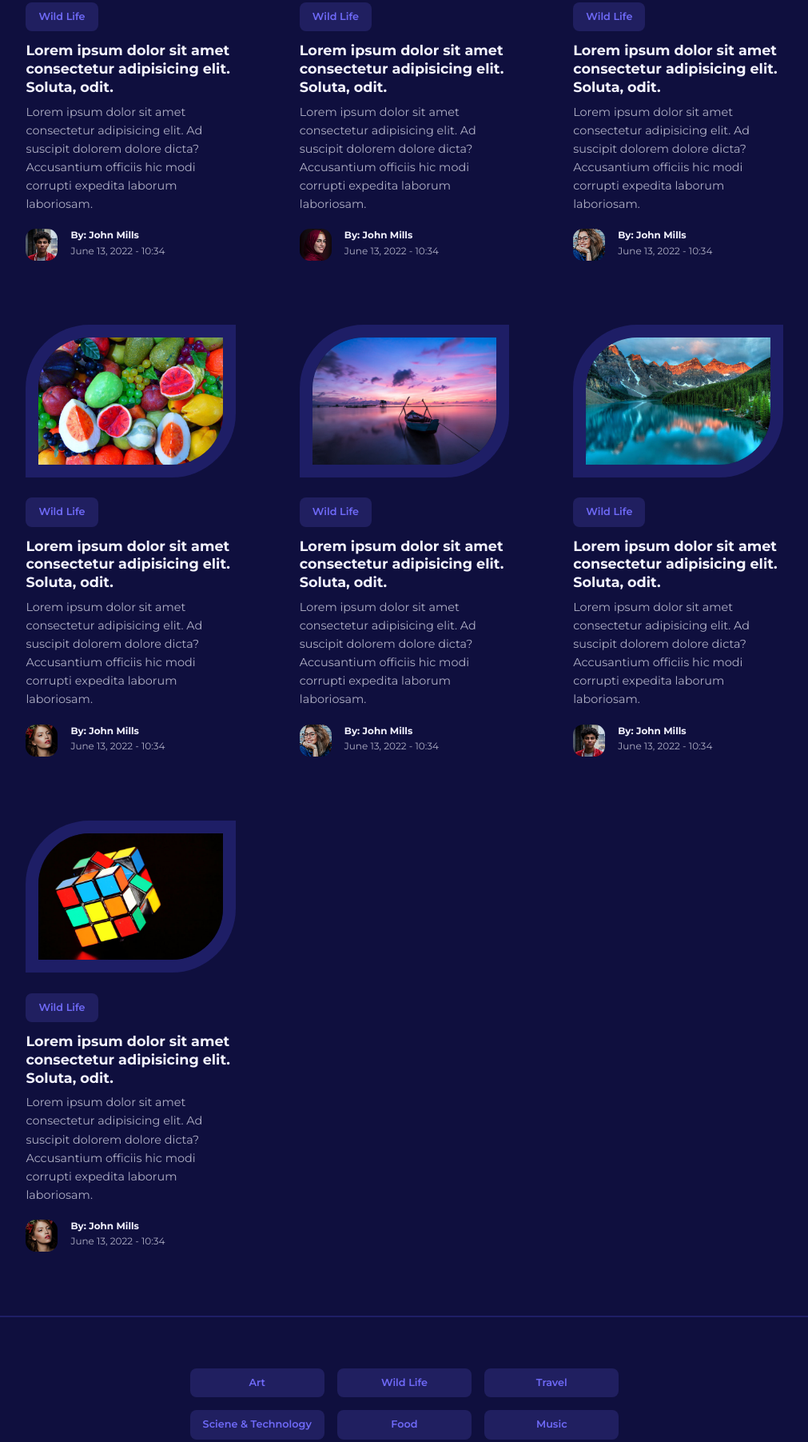
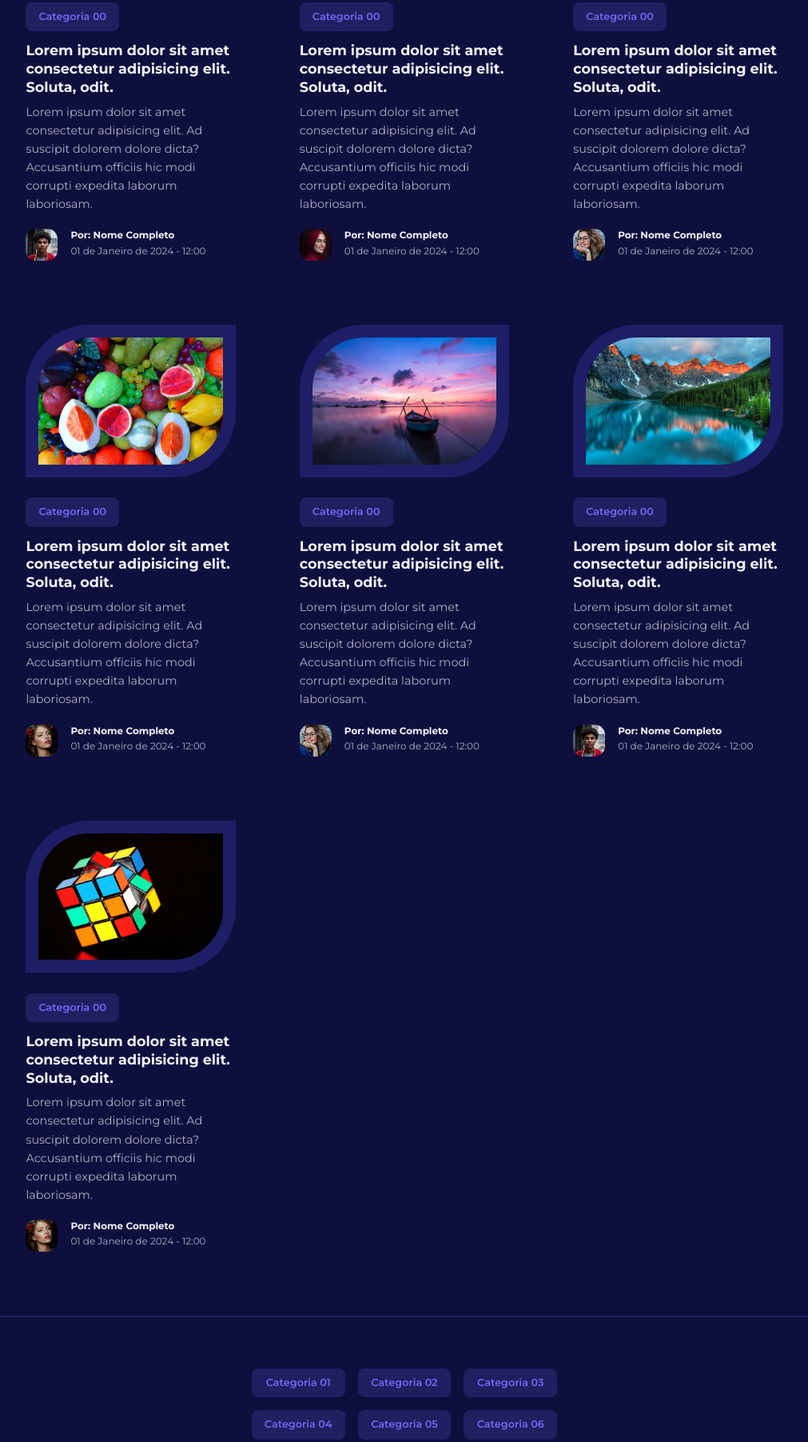
Before and after one commit to ADS-Atenas/blog, a plain HTML site: page category-posts.html in a window 1280 px wide. Shown: the part 573-2376 px from the top of the page at 80% size, without its empty margins (134-1145 px from the left). Drawn offline with nearby package versions, Linux system fonts and the light colour scheme.

Commit message:
fix erros 2.0

```diff
--- a/category-posts.html
+++ b/category-posts.html
@@ -52,7 +52,7 @@
         <!--====================== END OF NAV ====================-->
 
         <header class="category__title">
-            <h2>Category Title</h2>
+            <h2>Categorias</h2>
         </header>
         <!--====================== END OF CATEGORY TITLE ====================-->
 
@@ -64,7 +64,7 @@
                     </div>
                     <div class="post__info">
                         <a href="category-posts.html" class="category__button"
-                            >Wild Life</a
+                            >Categoria 00</a
                         >
                         <h3 class="post__title">
                             <a href="post.html"
@@ -83,8 +83,8 @@
                                 <img src="./images/avatar3.jpg" />
                             </div>
                             <div class="post__author-info">
-                                <h5>By: John Mills</h5>
-                                <small>June 13, 2022 - 10:34</small>
+                                <h5>Por: Nome Completo</h5>
+                                <small>01 de Janeiro de 2024 - 12:00</small>
                             </div>
                         </div>
                     </div>
@@ -94,7 +94,7 @@
                         <img src="./images/blog3.jpg" />
                     </div>
                     <div class="post__info">
-                        <a href="" class="category__button">Wild Life</a>
+                        <a href="" class="category__button">Categoria 00</a>
                         <h3 class="post__title">
                             <a href="post.html"
                                 >Lorem ipsum dolor sit amet consectetur
@@ -112,8 +112,8 @@
                                 <img src="./images/avatar4.jpg" />
                             </div>
                             <div class="post__author-info">
-                                <h5>By: John Mills</h5>
-                                <small>June 13, 2022 - 10:34</small>
+                                <h5>Por: Nome Completo</h5>
+                                <small>01 de Janeiro de 2024 - 12:00</small>
                             </div>
                         </div>
                     </div>
@@ -123,7 +123,7 @@
                         <img src="./images/blog4.jpg" />
                     </div>
                     <div class="post__info">
-                        <a href="" class="category__button">Wild Life</a>
+                        <a href="" class="category__button">Categoria 00</a>
                         <h3 class="post__title">
                             <a href="post.html"
                                 >Lorem ipsum dolor sit amet consectetur
@@ -141,8 +141,8 @@
                                 <img src="./images/avatar5.jpg" />
                             </div>
                             <div class="post__author-info">
-                                <h5>By: John Mills</h5>
-                                <small>June 13, 2022 - 10:34</small>
+                                <h5>Por: Nome Completo</h5>
+                                <small>01 de Janeiro de 2024 - 12:00</small>
                             </div>
                         </div>
                     </div>
@@ -152,7 +152,7 @@
                         <img src="./images/blog6.jpg" />
                     </div>
                     <div class="post__info">
-                        <a href="" class="category__button">Wild Life</a>
+                        <a href="" class="category__button">Categoria 00</a>
                         <h3 class="post__title">
                             <a href="post.html"
                                 >Lorem ipsum dolor sit amet consectetur
@@ -170,8 +170,8 @@
                                 <img src="./images/avatar7.jpg" />
                             </div>
                             <div class="post__author-info">
-                                <h5>By: John Mills</h5>
-                                <small>June 13, 2022 - 10:34</small>
+                                <h5>Por: Nome Completo</h5>
+                                <small>01 de Janeiro de 2024 - 12:00</small>
                             </div>
                         </div>
                     </div>
@@ -181,7 +181,7 @@
                         <img src="./images/blog7.jpg" />
                     </div>
                     <div class="post__info">
-                        <a href="" class="category__button">Wild Life</a>
+                        <a href="" class="category__button">Categoria 00</a>
                         <h3 class="post__title">
                             <a href="post.html"
                                 >Lorem ipsum dolor sit amet consectetur
@@ -199,8 +199,8 @@
                                 <img src="./images/avatar5.jpg" />
                             </div>
                             <div class="post__author-info">
-                                <h5>By: John Mills</h5>
-                                <small>June 13, 2022 - 10:34</small>
+                                <h5>Por: Nome Completo</h5>
+                                <small>01 de Janeiro de 2024 - 12:00</small>
                             </div>
                         </div>
                     </div>
@@ -210,7 +210,7 @@
                         <img src="./images/blog8.jpg" />
                     </div>
                     <div class="post__info">
-                        <a href="" class="category__button">Wild Life</a>
+                        <a href="" class="category__button">Categoria 00</a>
                         <h3 class="post__title">
                             <a href="post.html"
                                 >Lorem ipsum dolor sit amet consectetur
@@ -228,8 +228,8 @@
                                 <img src="./images/avatar3.jpg" />
                             </div>
                             <div class="post__author-info">
-                                <h5>By: John Mills</h5>
-                                <small>June 13, 2022 - 10:34</small>
+                                <h5>Por: Nome Completo</h5>
+                                <small>01 de Janeiro de 2024 - 12:00</small>
                             </div>
                         </div>
                     </div>
@@ -239,7 +239,7 @@
                         <img src="./images/blog9.jpg" />
                     </div>
                     <div class="post__info">
-                        <a href="" class="category__button">Wild Life</a>
+                        <a href="" class="category__button">Categoria 00</a>
                         <h3 class="post__title">
                             <a href="post.html"
                                 >Lorem ipsum dolor sit amet consectetur
@@ -257,8 +257,8 @@
                                 <img src="./images/avatar7.jpg" />
                             </div>
                             <div class="post__author-info">
-                                <h5>By: John Mills</h5>
-                                <small>June 13, 2022 - 10:34</small>
+                                <h5>Por: Nome Completo</h5>
+                                <small>01 de Janeiro de 2024 - 12:00</small>
                             </div>
                         </div>
                     </div>
@@ -269,12 +269,12 @@
 
         <section class="category__buttons">
             <div class="container category__buttons-container">
-                <a href="" class="category__button">Art</a>
-                <a href="" class="category__button">Wild Life</a>
-                <a href="" class="category__button">Travel</a>
-                <a href="" class="category__button">Sciene & Technology</a>
-                <a href="" class="category__button">Food</a>
-                <a href="" class="category__button">Music</a>
+                <a href="" class="category__button">Categoria 01</a>
+                <a href="" class="category__button">Categoria 02</a>
+                <a href="" class="category__button">Categoria 03</a>
+                <a href="" class="category__button">Categoria 04</a>
+                <a href="" class="category__button">Categoria 05</a>
+                <a href="" class="category__button">Categoria 06</a>
             </div>
         </section>
         <!--====================== END OF CATEGORY BUTTONS ====================-->
```
Also changed, not shown: index.html (+14 -10 lines).
